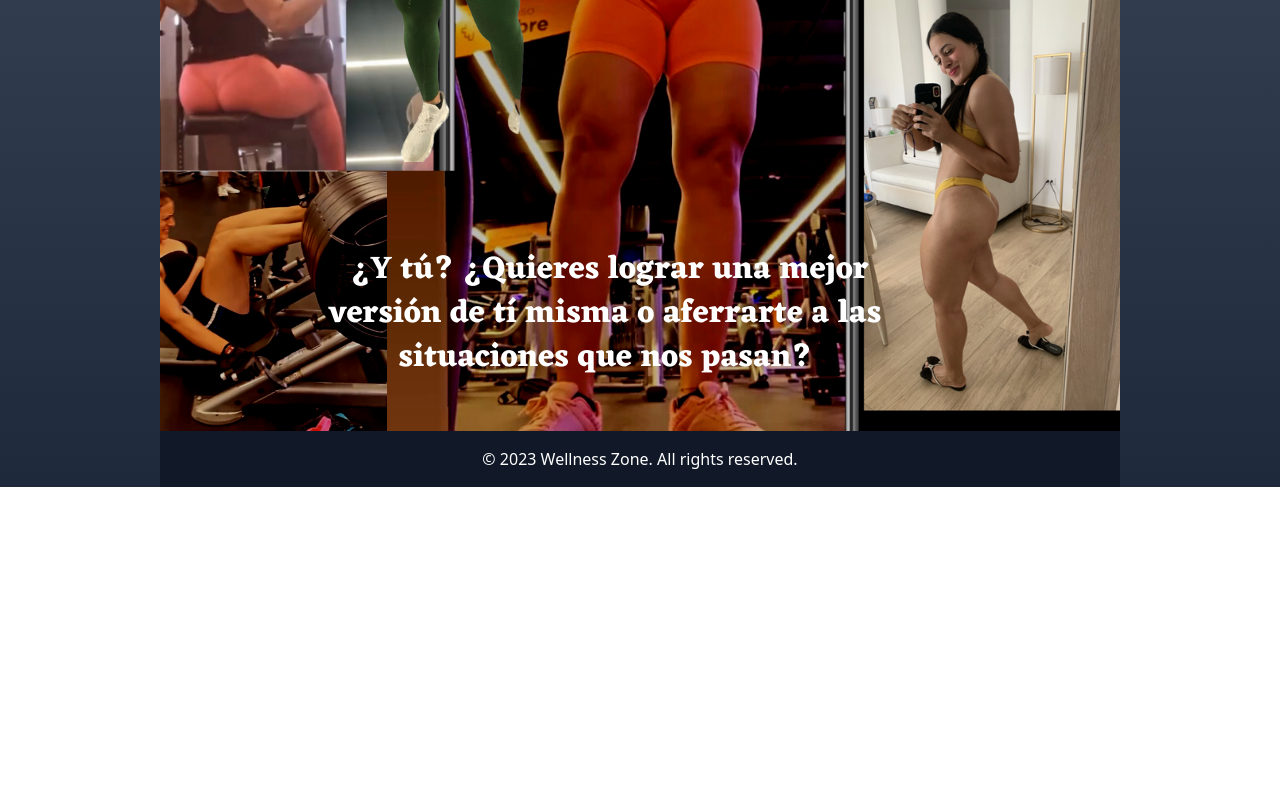
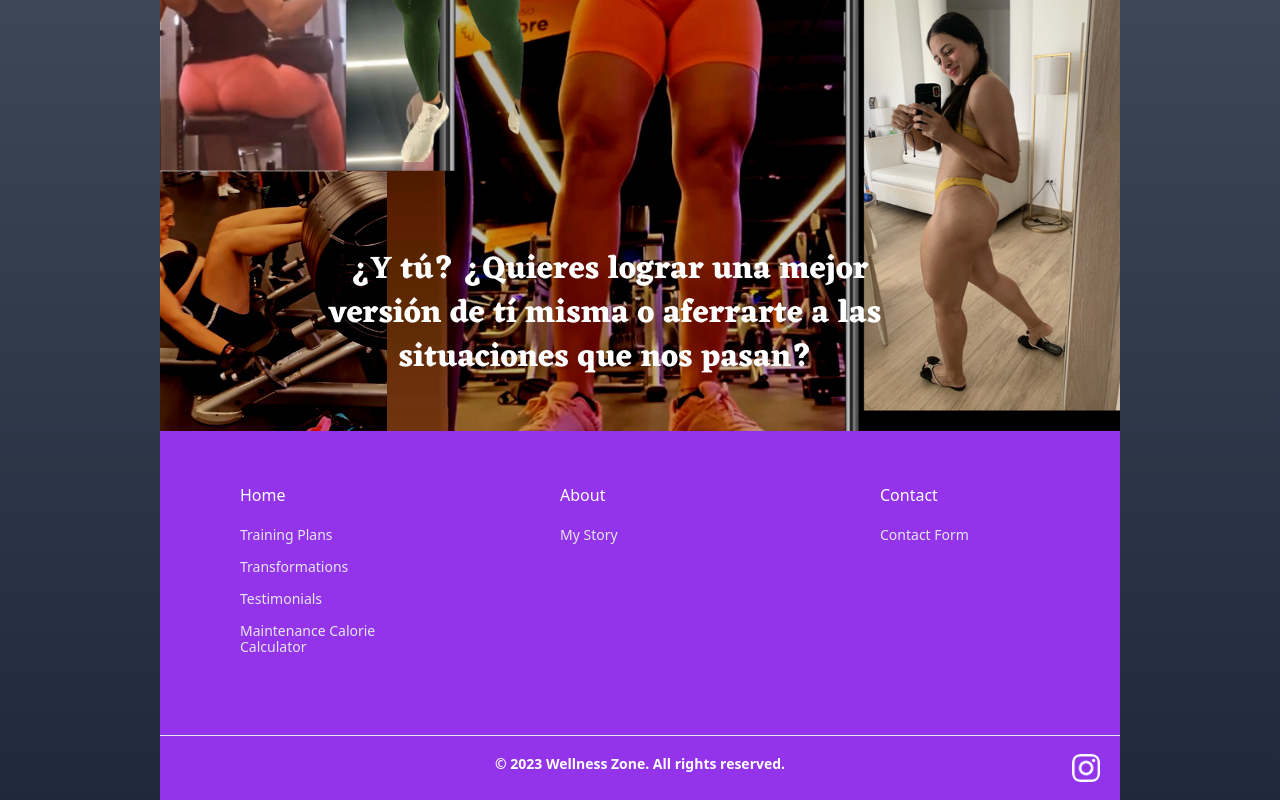
Before and after one commit to devanCodes/Wellness-Zone, a React (Vite) app: page /about in a window 1280 px wide. Shown: the part 3847-4647 px from the top of the page. Before the commit the page ends 4334 px from the top, so only its background shows below. Built offline with nearby package versions, Linux system fonts and the light colour scheme.

Commit message:
Update 8/28/23

```diff
--- a/src/components/Footer.jsx
+++ b/src/components/Footer.jsx
@@ -1,11 +1,61 @@
 import React from 'react';
+import { Link } from 'react-router-dom';
+import IGLogo from '../resources/logo/IG_logo.png';
 
 const Footer = () => {
+    const handleInstagramClick = () => {
+        window.location.href = 'https://www.instagram.com/wellness.zone01/'
+    };
+
     return (
-        <footer className="bg-gray-900 text-white py-4">
-            <div className="container mx-auto text-center">
-                <p>&copy; {new Date().getFullYear()} Wellness Zone. All rights reserved.</p>
+        <footer className="bg-purple-600 text-white py-4">
+            <div className="flex flex-col px-16 py-6">
+                <div className="flex justify-between items-start flex-row flex-wrap w-full text-left mb-8">
+                    <div className="w-40 m-4 flex justify-start flex-col text-white">
+                        <h4 className="text-md leading-4 mb-4">Home</h4>
+                        <Link to="/#Slideshow" className="text-gray-200 no-underline">
+                            <p className="text-sm leading-4 my-2 mx-0 cursor-pointer">Training Plans</p>
+                        </Link>
+                        <Link to="/#TransformationSlideshow" className="text-gray-200 no-underline">
+                            <p className="text-sm leading-4 my-2 mx-0 cursor-pointer">Transformations</p>
+                        </Link>
+                        <Link to="/#Testimonials" className="text-gray-200 no-underline">
+                            <p className="text-sm leading-4 my-2 mx-0 cursor-pointer">Testimonials</p>
+                        </Link>
+                        <Link to="/#HarrisBenedictCalculator" className="text-gray-200 no-underline">
+                            <p className="text-sm leading-4 my-2 mx-0 cursor-pointer">Maintenance Calorie Calculator</p>
+                        </Link>
+                    </div>
+                    <div className="w-40 m-4 flex justify-start flex-col text-white">
+                        <h4 className="text-md leading-4 mb-4">About</h4>
+                        <Link to="/about#HistorySlideshow" className="text-gray-200 no-underline">
+                            <p className="text-sm leading-4 my-2 mx-0 cursor-pointer">My Story</p>
+                        </Link>
+                    </div>
+                    <div className="w-40 m-4 flex justify-start flex-col text-white">
+                        <h4 className="text-md leading-4 mb-4">Contact</h4>
+                        <Link to="/contact#ContactForm" className="text-gray-200 no-underline">
+                            <p className="text-sm leading-4 my-2 mx-0 cursor-pointer">Contact Form</p>
+                        </Link>
+                    </div>
+                </div>
             </div>
+
+            <hr className="text-white w-full"></hr>
+
+            <div className="mx-auto text-center py-3">
+                <p className="text-sm leading-4 text-white font-semibold pt-2">&copy; {new Date().getFullYear()} Wellness Zone. All rights reserved.</p>
+            </div>
+            <button
+                onClick={handleInstagramClick}
+                className="absolute right-5 bottom-1 transform -translate-y-1/2 hover:scale-110 transition-transform duration-300"
+            >
+                <img
+                    className="h-7 w-7 hover:duration-500 rounded-lg"
+                    src={IGLogo}
+                    alt="Instagram Logo"
+                />
+            </button>
         </footer>
     )
 }
--- a/src/pages/About.jsx
+++ b/src/pages/About.jsx
@@ -9,7 +9,9 @@ const About = () => {
         <div className="relative container mx-auto lg:w-3/4 sm:w-screen">
             <Logos />
             <Navigation />
-            <HistorySlideshow />
+            <div id="HistorySlideshow">
+                <HistorySlideshow />
+            </div>
             <Footer />
         </div>
     )
--- a/src/pages/Contact.jsx
+++ b/src/pages/Contact.jsx
@@ -9,7 +9,7 @@ const Contact = () => {
         <div className="relative container mx-auto xl:w-3/4 lg:w-3/4 md:w-3/4 sm:w-screen">
             <Logos />
             <Navigation />
-            <div className="bg-stone-300 text-2xl flex flex-col justify-center items-center pb-10">
+            <div className="bg-stone-300 text-2xl flex flex-col justify-center items-center pb-10" id="ContactForm">
                 <h1 className="py-5 font-semibold">Contact Me!</h1>
                 <ContactForm />
             </div>
--- a/src/pages/Home.jsx
+++ b/src/pages/Home.jsx
@@ -12,17 +12,20 @@ const Home = () => {
         <div className="relative container flex flex-col mx-auto xl:w-3/4 lg:w-3/4 md:w-3/4 sm:w-screen">
             <Logos />
             <Navigation />
-            <Slideshow />
-            <div className="bg-white">
+            <div id="Slideshow">
+                <Slideshow />
+            </div>
+            <div className="bg-white" id="TransformationSlideshow">
                 <h1 className="text-3xl flex justify-center pt-10 pb-5 font-semibold">Transformations</h1>
                 <TransformationSlideshow />
             </div>
             <div className="bg-gradient-to-b from-stone-500 to-stone-300">
-                <div className="">
+                <div id="Testimonials">
                     <h1 className="text-3xl flex justify-center mt-10 font-semibold text-white">Testimonials</h1>
                     <Testimonials />
                 </div>
-                <div className="text-3xl flex flex-col justify-center items-center pb-10 container mx-auto">
+                <hr></hr>
+                <div className="text-3xl flex flex-col justify-center items-center pb-10 container mx-auto" id="HarrisBenedictCalculator">
                     <h1 className="py-5 px-5 font-semibold text-center">Calculate Your Maintenance Calories (Harris-Benedict Formula)</h1>
                     <HarrisBenedictCalculator />
                 </div>
```
